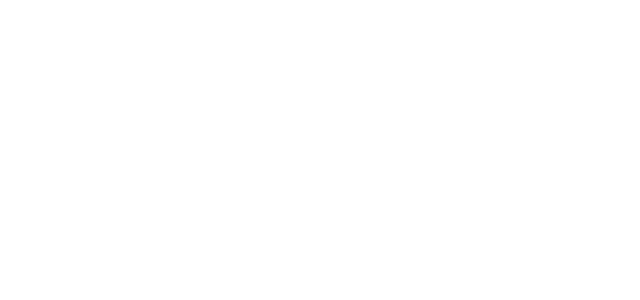
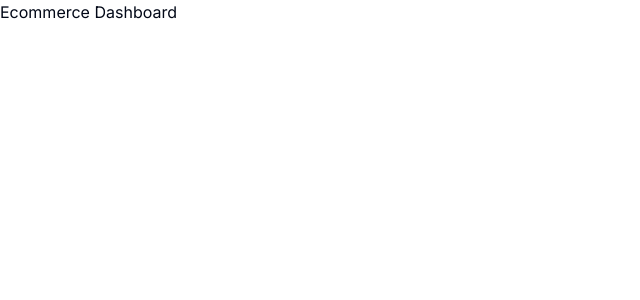
Before and after one commit to Kailash040/Ecommerce-Web-Dashboard, a Next.js app: page / in a window 1280 px wide. Shown: the top 300 px of the page, without its empty margins (0-640 px from the left). Built offline with nearby package versions, Linux system fonts and the light colour scheme.

Commit message:
initial commit

```diff
--- a/app/page.tsx
+++ b/app/page.tsx
@@ -3,7 +3,7 @@
 export default function Home() {
   return (
     <main className="">
-
+    <h1>Ecommerce Dashboard</h1>
     </main>
   )
 }
```
